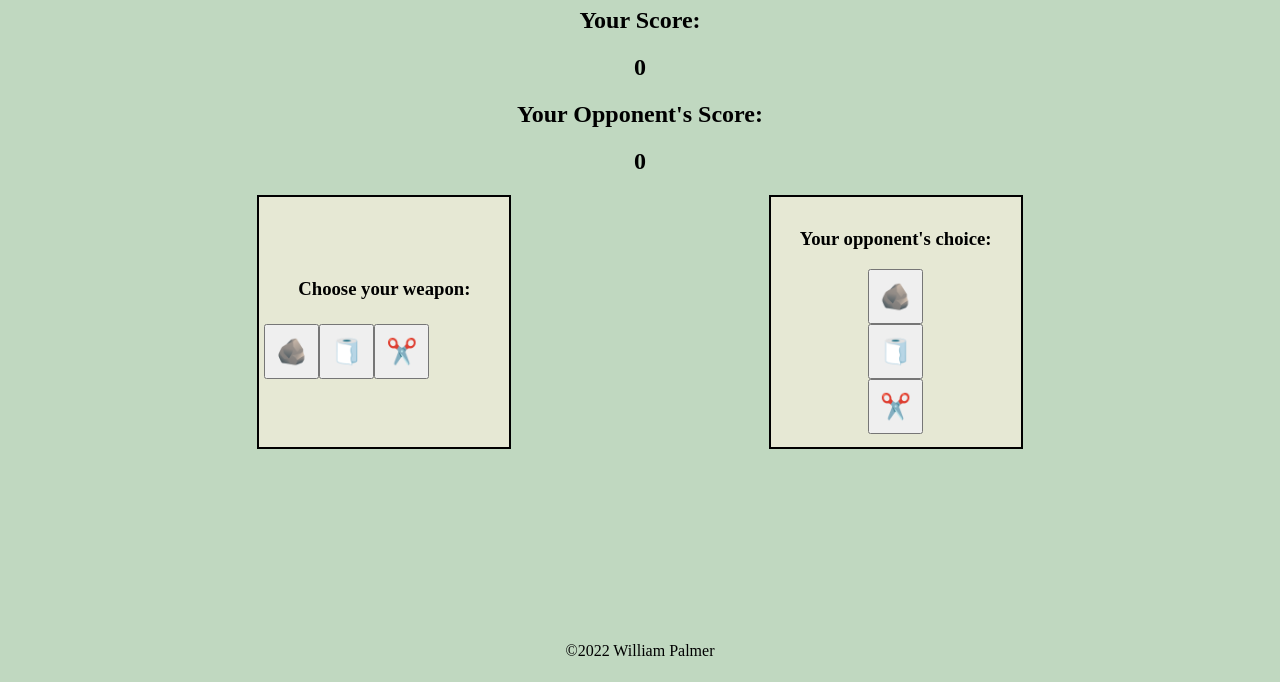
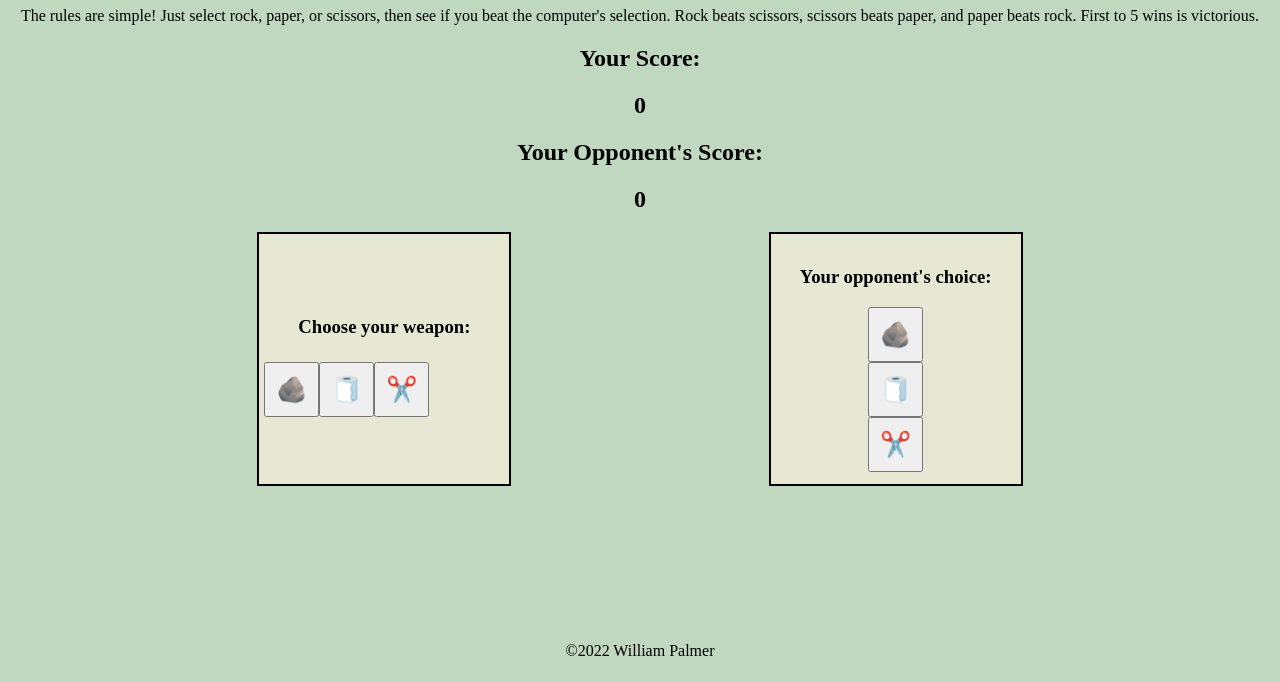
Before and after one commit to wppalmer/rock-paper-scissors, a plain HTML site: page index.html in a window 1280 px wide. Shown: the part 118-800 px from the top of the page. Drawn offline with Linux system fonts and the light colour scheme.

Commit message:
started modal

```diff
--- a/index.html
+++ b/index.html
@@ -13,6 +13,11 @@
       <button class="btn-reset" id="btn-reset">Reset</button>
     </nav>
     <h1>Rock, Paper, or Scissors?</h1>
+    <div class="modal" id="info-modal">
+    <div class="modal-content">
+      <p>The rules are simple! Just select rock, paper, or scissors, then see if you beat the computer's selection. Rock beats scissors, scissors beats paper, and paper beats rock. First to 5 wins is victorious.</p>
+    </div>
+    </div>
     <div class="scoreboard">
       <div class="playerScore">
         <h2>Your Score:</h2>
```
